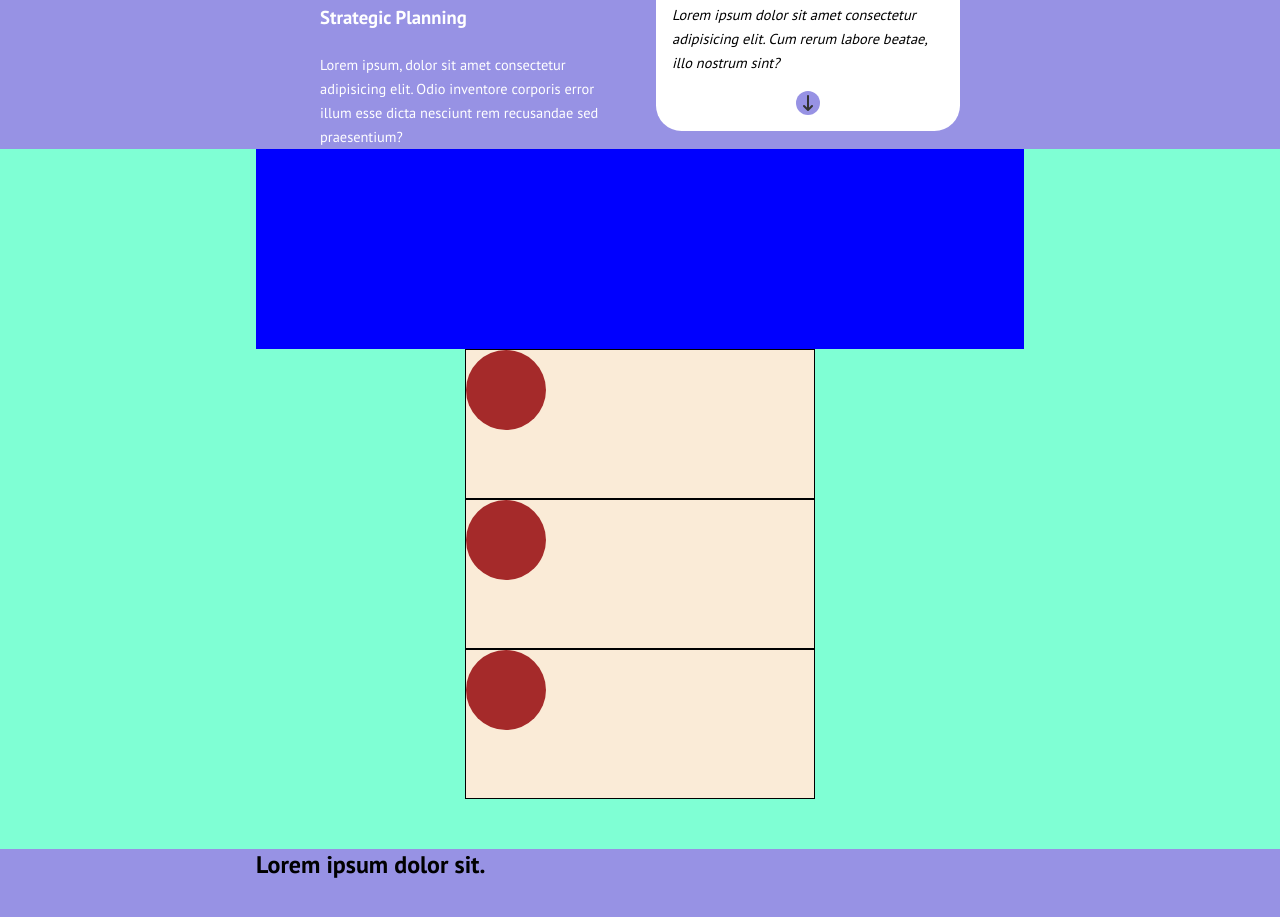
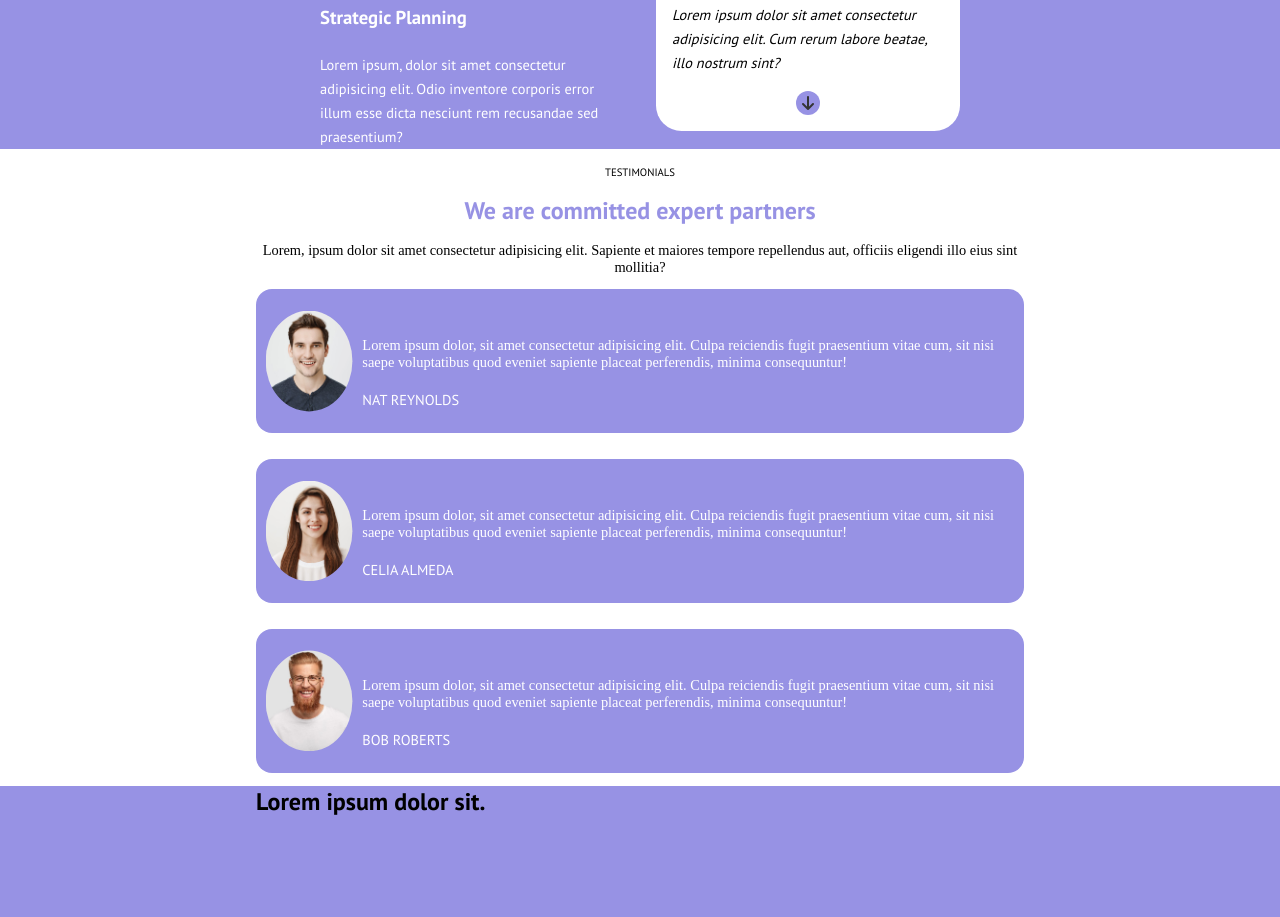
Before and after one commit to MarcoInchingoli89/htmlcss-responsive-layout, a plain HTML site: page index.html in a window 1280 px wide. Shown: the part 1217-2134 px from the top of the page. Drawn offline with Linux system fonts and the light colour scheme.

Commit message:
Add Section Testimonials RespLayout

```diff
--- a/assets/css/style.css
+++ b/assets/css/style.css
@@ -153,7 +153,7 @@ nav img {
 }
 
 .planning .container {
-    max-width: 50%;
+    width: 50%;
 }
 
 .strategic_planning {
@@ -215,13 +215,61 @@ nav img {
     color: var(--dark--);
 }
 
+.testimonials .heading {
+    text-align: center;
+}
+
+.testimonials .heading h2 {
+    padding-bottom: 1rem;
+    color: var(--primary--);
+}
+
+.testimonials .heading h6 {
+    font-weight: normal;
+    padding: 1rem 0;
+}
+
+.testimonials .heading p {
+    font-size: 0.9rem;
+    font-family: italic;
+}
+
+.testimonials .col_12 {
+    padding: 0.8rem 0;
+}
+
 .testimonial {
-    display: flex;
+    border-radius: 1rem;
     margin: auto;
+    background-color: var(--primary--);
+}
+
+.testimonial p {
+    font-size: 0.9rem;
+    color: var(--bgwhite--);
+    font-family: italic;
+    padding-top: 3rem;
+    padding-bottom: 0.6rem;
+}
+
+.testimonial h5 {
+    font-size: 0.9rem;
+    color: var(--bgwhite--);
+    font-weight: normal;
+    padding-top: 0.6rem;
+    padding-bottom: 1.5rem;
 }
 
 .avatar {
+    align-items: center;
+}
+
+.avatar img {
     border-radius: 50%;
+    height: 120px;
+    width: 180px;
+    object-fit: cover;
+    padding: 0.6rem;
 }
 
 .benefits {
@@ -240,6 +288,10 @@ footer {
 }
 
 /* Utilities */
+
+.d-flex {
+    display: flex;
+}
 
 .row {
     display: flex;
@@ -304,7 +356,7 @@ footer {
     height: 500px;
 } */
 
-.debug .testimonials {
+/* .debug .testimonials {
     height: 700px;
     background-color: aquamarine;
 }
@@ -325,7 +377,7 @@ footer {
     background-color: brown;
     height: 80px;
     width: 80px;
-}
+} */
 
 .debug .call_to_action {
     height: 350px;
--- a/index.html
+++ b/index.html
@@ -122,7 +122,7 @@
                         <h4>App Developement</h4>
                         <p>Lorem ipsum dolor sit amet consectetur adipisicing elit. Cum rerum labore beatae, illo nostrum sint?</p>
                         <div class="circle">
-                            <i class="fa-solid fa-arrow-down-long"></i>
+                            <i class="fa-solid fa-arrow-down"></i>
                         </div>
                     </div>
                 </div>
@@ -132,18 +132,43 @@
 
     <section class="testimonials">
         <div class="container">
-            <div class="heading"></div>
-            <div class="testimonial">
-                <div class="avatar"></div>
-                <div class="bio"></div>
+            <div class="heading">
+                <h6>TESTIMONIALS</h6>
+                <h2>We are committed expert partners</h2>
+                <p>Lorem, ipsum dolor sit amet consectetur adipisicing elit. Sapiente et maiores tempore repellendus aut, officiis eligendi illo eius sint mollitia?</p>
             </div>
-            <div class="testimonial">
-                <div class="avatar"></div>
-                <div class="bio"></div>
+            <div class="col_12">
+                <div class="testimonial d-flex">
+                    <div class="avatar d-flex">
+                        <img src="./assets/img/testimonial1.jpg" alt="">
+                    </div>
+                    <div class="bio">
+                        <p>Lorem ipsum dolor, sit amet consectetur adipisicing elit. Culpa reiciendis fugit praesentium vitae cum, sit nisi saepe voluptatibus quod eveniet sapiente placeat perferendis, minima consequuntur!</p>
+                        <h5>NAT REYNOLDS</h5>
+                    </div>
+                </div>
             </div>
-            <div class="testimonial">
-                <div class="avatar"></div>
-                <div class="bio"></div>
+            <div class="col_12">
+                <div class="testimonial d-flex">
+                    <div class="avatar d-flex">
+                        <img src="./assets/img/testimonial2.jpg" alt="">
+                    </div>
+                    <div class="bio">
+                        <p>Lorem ipsum dolor, sit amet consectetur adipisicing elit. Culpa reiciendis fugit praesentium vitae cum, sit nisi saepe voluptatibus quod eveniet sapiente placeat perferendis, minima consequuntur!</p>
+                        <h5>CELIA ALMEDA</h5>
+                    </div>
+                </div>
+            </div>
+            <div class="col_12">
+                <div class="testimonial d-flex">
+                    <div class="avatar d-flex">
+                        <img src="./assets/img/testimonial3.jpg" alt="">
+                    </div>
+                    <div class="bio">
+                        <p>Lorem ipsum dolor, sit amet consectetur adipisicing elit. Culpa reiciendis fugit praesentium vitae cum, sit nisi saepe voluptatibus quod eveniet sapiente placeat perferendis, minima consequuntur!</p>
+                        <h5>BOB ROBERTS</h5>
+                    </div>
+                </div>
             </div>
         </div>
     </section>
```
